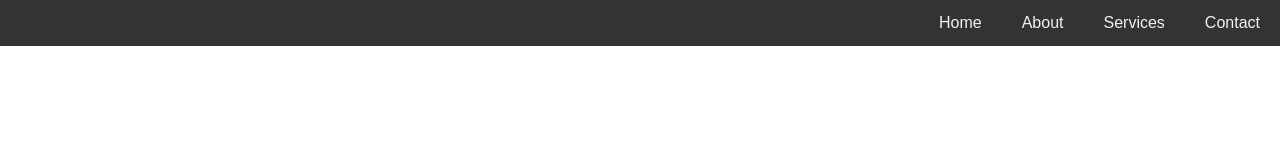
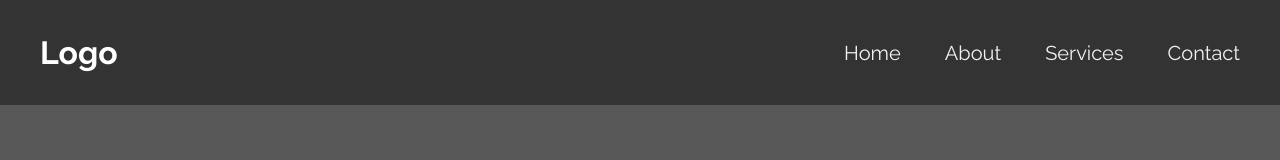
Before and after one commit to Shahriar-Azad/gitflow_testing, a plain HTML site: page index.html in a window 1280 px wide. Drawn offline with Linux system fonts and the light colour scheme.

Commit message:
new style added

```diff
--- a/index.html
+++ b/index.html
@@ -4,21 +4,19 @@
   <meta charset="UTF-8">
   <title>Gitflow Testing</title>
   <link rel="stylesheet" href="style.css">
-
 </head>
 <body>
 
   <div class="navbar">
-    <a href="#home">Home</a>
-    <a href="#about">About</a>
-    <a href="#services">Services</a>
-    <a href="#contact">Contact</a>
+    <div class="logo"><h1>Logo</h1></div>
+    <div class="nav-links">
+      <a href="#home">Home</a>
+      <a href="#about">About</a>
+      <a href="#services">Services</a>
+      <a href="#contact">Contact</a>
+    </div>
   </div>
 
+  <script src="script.js"></script>
 </body>
 </html>
-
-
-    <script src="script.js"></script>
-</body>
-</html>
--- a/script.js
+++ b/script.js
@@ -23,8 +23,8 @@
 
 
 
-function evenOrOdd(num){
-    return num % 2 == 0 ? "true" : "false";
-}
+// function evenOrOdd(num){
+//     return num % 2 == 0 ? "true" : "false";
+// }
 
-console.log(evenOrOdd(10));
+// console.log(evenOrOdd(10));
--- a/style.css
+++ b/style.css
@@ -1,22 +1,37 @@
+@import url('https://fonts.googleapis.com/css2?family=Raleway:ital,wght@0,100..900;1,100..900&display=swap');
+
+
+
+
+
 body {
   margin: 0;
-      font-family: Arial, sans-serif;
+  font-family: "Raleway", sans-serif;
+  background-color: #575757;
 }
+
 .navbar {
   background-color: #333;
-      overflow: hidden;
   display: flex;
-      justify-content: end;
+  justify-content: space-between;
+  align-items: center;
+  padding: 20px;
+}
 
+.logo h1 {
+  color: white;
+  margin: 0;
+  padding: 14px 20px;
 }
-    .navbar a {
-      float: left;
-      display: block;
+
+.nav-links a {
   color: #f2f2f2;
-      text-align: center;
+  text-decoration: none;
   padding: 14px 20px;
-      text-decoration: none;
+  display: inline-block;
+  font-size: 20px;
 }
-    .navbar a:hover {
+
+.nav-links a:hover {
   background-color: #575757;
 }
```
Lines whose indentation alone changed are shown as unchanged.
